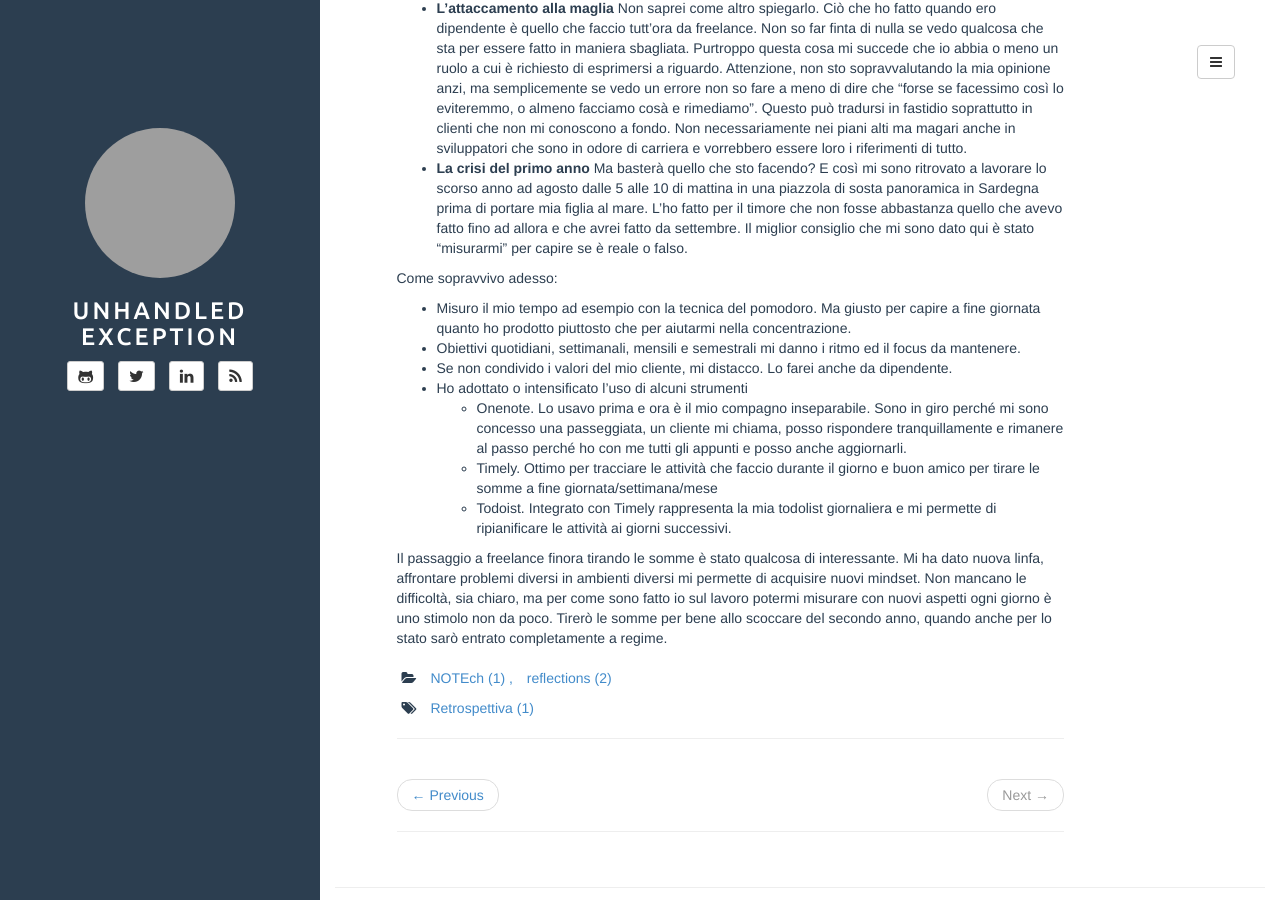
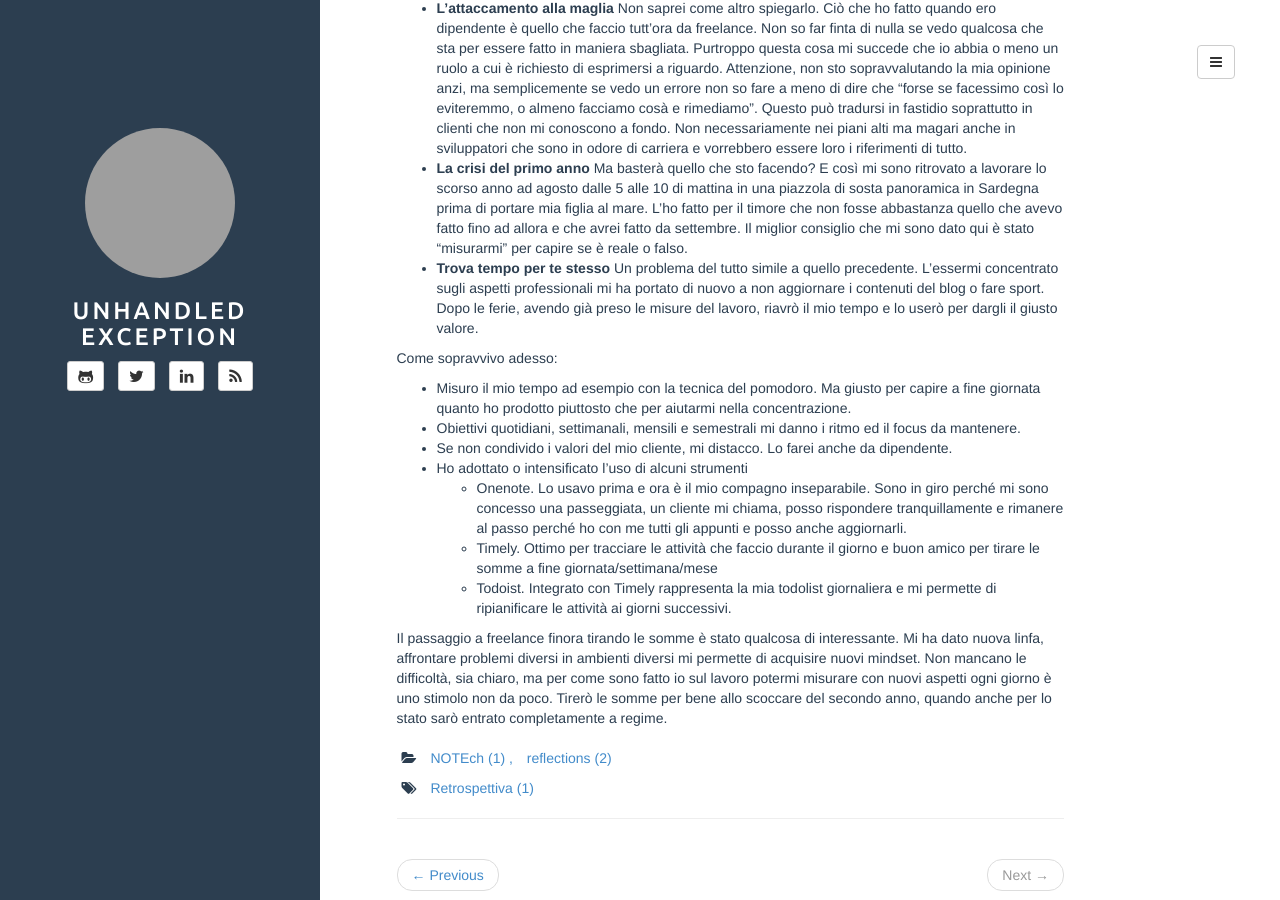
Before and after one commit to Nezumi-Quasar/nezumi-quasar.github.io, a Jekyll site: the page built from _posts/2018-07-27-Un-anno-da-freelance-retrospettiva.md, in a window 1280 px wide and 900 px high, scrolled down 772 px. Built offline with Jekyll 4.4.1, drawn with Linux system fonts in a browser that asks for light colours; comment, search, counter and statistics services are not loaded; grey boxes are pictures that could not be loaded.

Commit message:
pages and post update

```diff
--- a/_includes/default.html
+++ b/_includes/default.html
@@ -83,6 +85,9 @@
 			<li><a href="{{ site.BASE_PATH}}/"><i class="fa fa-home"></i>Home</a></li>
 			<li><a href="{{ site.BASE_PATH}}/{{ site.categories_path }}"><i class="fa fa-folder"></i>Categories</a></li>
 			<li><a href="{{ site.BASE_PATH}}/{{ site.tags_path }}"><i class="fa fa-tags"></i>Tags</a></li>
+			<li class="divider"></li>
+			<li><a href="{{ site.BASE_PATH}}/pages/bio">Bio</a></li>
+			<li><a href="{{ site.BASE_PATH}}/pages/slideshares">Slideshares</a></li>
 			<li class="divider"></li>
 			<li><a href="#"><i class="fa fa-arrow-up"></i>Top of Page</a></li>
 		</ul>
--- a/_posts/2018-07-27-Un-anno-da-freelance-retrospettiva.md
+++ b/_posts/2018-07-27-Un-anno-da-freelance-retrospettiva.md
@@ -34,6 +34,8 @@ Contro
   Non saprei come altro spiegarlo. Ciò che ho fatto quando ero dipendente è quello che faccio tutt'ora da freelance. Non so far finta di nulla se vedo qualcosa che sta per essere fatto in maniera sbagliata. Purtroppo questa cosa mi succede che io abbia o meno un ruolo a cui è richiesto di esprimersi a riguardo. Attenzione, non sto sopravvalutando la mia opinione anzi, ma semplicemente se vedo un errore non so fare a meno di dire che "forse se facessimo così lo eviteremmo, o almeno facciamo cosà e rimediamo". Questo può tradursi in fastidio soprattutto in clienti che non mi conoscono a fondo. Non necessariamente nei piani alti ma magari anche in sviluppatori che sono in odore di carriera e vorrebbero essere loro i riferimenti di tutto.
 * **La crisi del primo anno**
   Ma basterà quello che sto facendo? E così mi sono ritrovato a lavorare lo scorso anno ad agosto dalle 5 alle 10 di mattina in una piazzola di sosta panoramica in Sardegna prima di portare mia figlia al mare. L'ho fatto per il timore che non fosse abbastanza quello che avevo fatto fino ad allora e che avrei fatto da settembre. Il miglior consiglio che mi sono dato qui è stato "misurarmi" per capire se è reale o falso.
+* **Trova tempo per te stesso**
+  Un problema del tutto simile a quello precedente. L'essermi concentrato sugli aspetti professionali mi ha portato di nuovo a non aggiornare i contenuti del blog o fare sport. Dopo le ferie, avendo già preso le misure del lavoro, riavrò il mio tempo e lo userò per dargli il giusto valore.
 
 Come sopravvivo adesso:
 
```
Also changed, not shown: other parts of _includes/default.html (+2 -0 lines).
